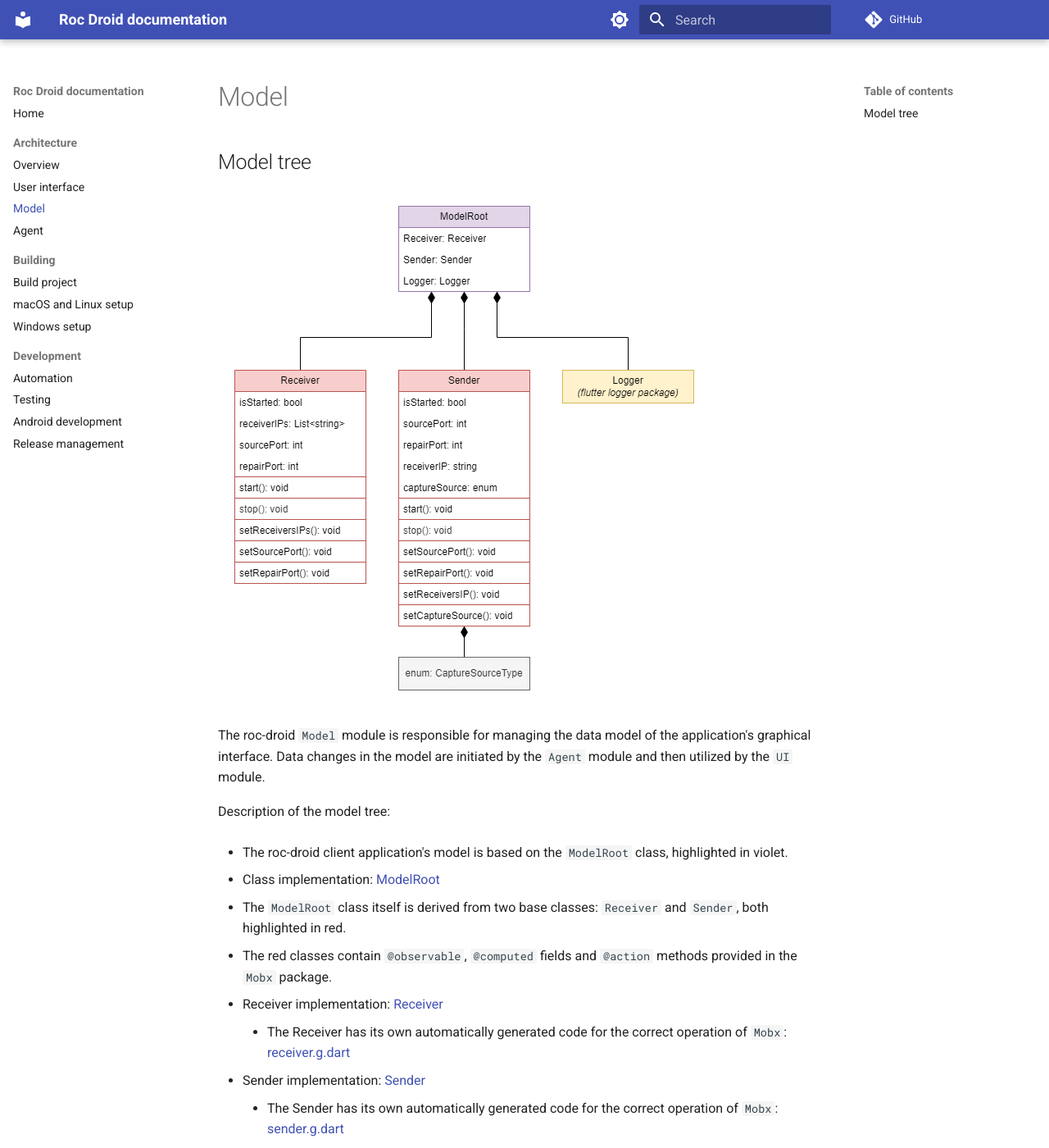
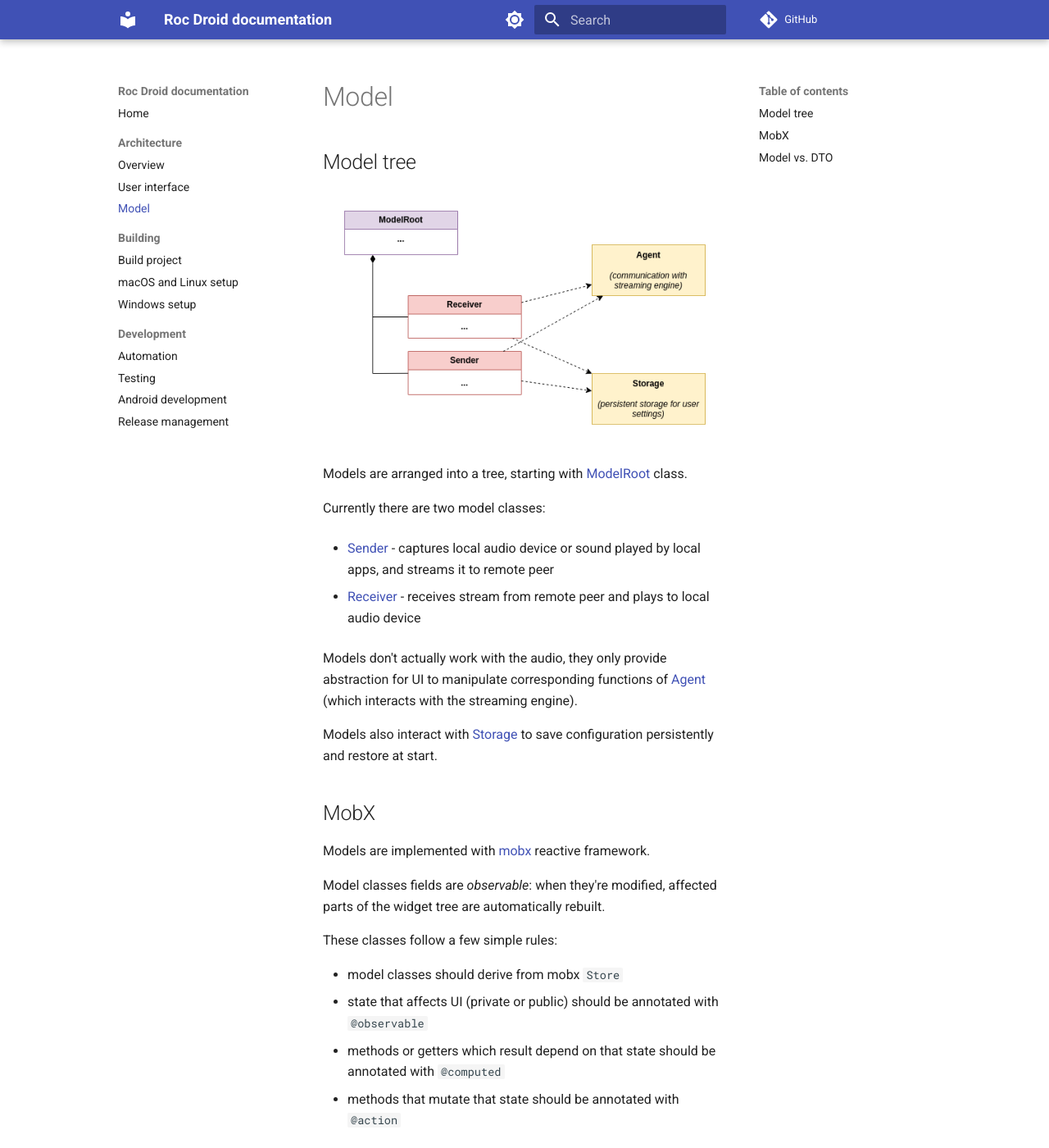
Before and after one commit to roc-streaming/roc-droid, an MkDocs documentation site: the page built from docs/architecture/model.md, in a window 1280 px wide and 1400 px high. Shown: the whole window at 82% size. Built offline with MkDocs 1.6.1 and Material for MkDocs 9.7.7, drawn with Linux system fonts in a browser that asks for light colours; comment, search, counter and statistics services are not loaded; some of the changed text lies outside the part shown.

Commit message:
Update internals documentation (#139)

```diff
--- a/docs/architecture/model.md
+++ b/docs/architecture/model.md
@@ -2,30 +2,41 @@
 
 ## Model tree
 
-![](../diagrams/model.png)
+![](../diagrams/model.drawio.png)
 
-The roc-droid `Model` module is responsible for managing the data model of the application's graphical interface. Data changes in the model are initiated by the `Agent` module and then utilized by the `UI` module.
+Models are arranged into a tree, starting with [ModelRoot](https://github.com/roc-streaming/roc-droid/tree/main/lib/src/model/model_root.dart) class.
 
-Description of the model tree:
+Currently there are two model classes:
 
-* The roc-droid client application's model is based on the `ModelRoot` class, highlighted in violet.
+* [Sender](https://github.com/roc-streaming/roc-droid/tree/main/lib/src/model/sender.dart) - captures local audio device or sound played by local apps, and streams it to remote peer
 
-  * Class implementation: [ModelRoot](https://github.com/roc-streaming/roc-droid/tree/main/lib/src/model/model_root.dart)
+* [Receiver](https://github.com/roc-streaming/roc-droid/tree/main/lib/src/model/receiver.dart) - receives stream from remote peer and plays to local audio device
 
-* The `ModelRoot` class itself is derived from two base classes: `Receiver` and `Sender`, both highlighted in red.
+Models don't actually work with the audio, they only provide abstraction for UI to manipulate corresponding functions of [Agent](https://github.com/roc-streaming/roc-droid/tree/main/lib/src/agent/agent.dart) (which interacts with the streaming engine).
 
-  * The red classes contain `@observable`, `@computed` fields and `@action` methods provided in the `Mobx` package.
+Models also interact with [Storage](https://github.com/roc-streaming/roc-droid/tree/main/lib/src/storage/storage.dart) to save configuration persistently and restore at start.
 
-  * Receiver implementation: [Receiver](https://github.com/roc-streaming/roc-droid/tree/main/lib/src/model/receiver.dart)
+## MobX
 
-    * The Receiver has its own automatically generated code for the correct operation of `Mobx`: [receiver.g.dart](https://github.com/roc-streaming/roc-droid/tree/main/lib/src/model/receiver.g.dart)
+Models are implemented with [mobx](https://pub.dev/packages/mobx) reactive framework.
 
-  * Sender implementation: [Sender](https://github.com/roc-streaming/roc-droid/tree/main/lib/src/model/sender.dart)
+Model classes fields are *observable*: when they're modified, affected parts of the widget tree are automatically rebuilt.
 
-    * The Sender has its own automatically generated code for the correct operation of `Mobx`: [sender.g.dart](https://github.com/roc-streaming/roc-droid/tree/main/lib/src/model/sender.g.dart)
+These classes follow a few simple rules:
 
-* The `Logger` class is managed by the Flutter `logger` package and is highlighted in yellow.
+* model classes should derive from mobx `Store`
+* state that affects UI (private or public) should be annotated with `@observable`
+* methods or getters which result depend on that state should be annotated with `@computed`
+* methods that mutate that state should be annotated with `@action`
 
-* The `CaptureSourceType` enumerator control the type of capture source and is colored gray.
+The UI code, in turn, should wrap sub-trees to be automatically rebuilt with mobx `Observer`.
 
-  * enum implementation: [CaptureSourceType](https://github.com/roc-streaming/roc-droid/tree/main/lib/src/model/capture_source_type.dart)
+Please consult `mobx` documentation for further details.
+
+## Model vs. DTO
+
+In our code base, a `model` is an active (reactive) object that abstracts some part of the system for the UI. It has state and it communicates with the real world (e.g. with the streaming engine).
+
+We also have `dto` package, which contains common *data transfer objects* - plain data types without any behavior. These DTOs are widely used in the code: for example, `SenderConfig` is used by `Sender` model (in private fields), `Storage` (to read/write config), and `Agent` (to enable streaming).
+
+Usually DTOs are immutable objects and models store them as a private `@observable` field updated atomically. When the model needs to update the field, it should replace the whole DTO with an updated one.
--- a/docs/stylesheets/extra.css
+++ b/docs/stylesheets/extra.css
@@ -1,3 +1,3 @@
 .md-grid {
-  max-width: 100%; /* stretch text block to full-width */
+  max-width: 80%;
 }
--- a/mkdocs.yml
+++ b/mkdocs.yml
@@ -23,6 +23,9 @@ theme:
 
 markdown_extensions:
   - admonition
+  - attr_list
+  - md_in_html
+  - pymdownx.blocks.caption
 
 plugins:
   - search
@@ -36,7 +39,6 @@ nav:
     - Overview: architecture/overview.md
     - User interface: architecture/ui.md
     - Model: architecture/model.md
-    - Agent: architecture/agent.md
   - Building:
     - Build project: building/build_project.md
     - macOS and Linux setup: building/macos_linux_setup.md
```
Also changed, not shown: docs/architecture/agent.md (deleted, +0 -3 lines), docs/architecture/overview.md (+10 -6 lines), docs/architecture/ui.md (+20 -20 lines), docs/diagrams/architecture.drawio.png (added), docs/diagrams/architecture.png (deleted), docs/diagrams/model.drawio.png (added), docs/diagrams/model.png (deleted), docs/diagrams/widget_tree.drawio.png (renamed from docs/diagrams/widget_tree.png), docs/diagrams/widget_types.drawio.png (renamed from docs/diagrams/widget_types.png), 3 other files.
